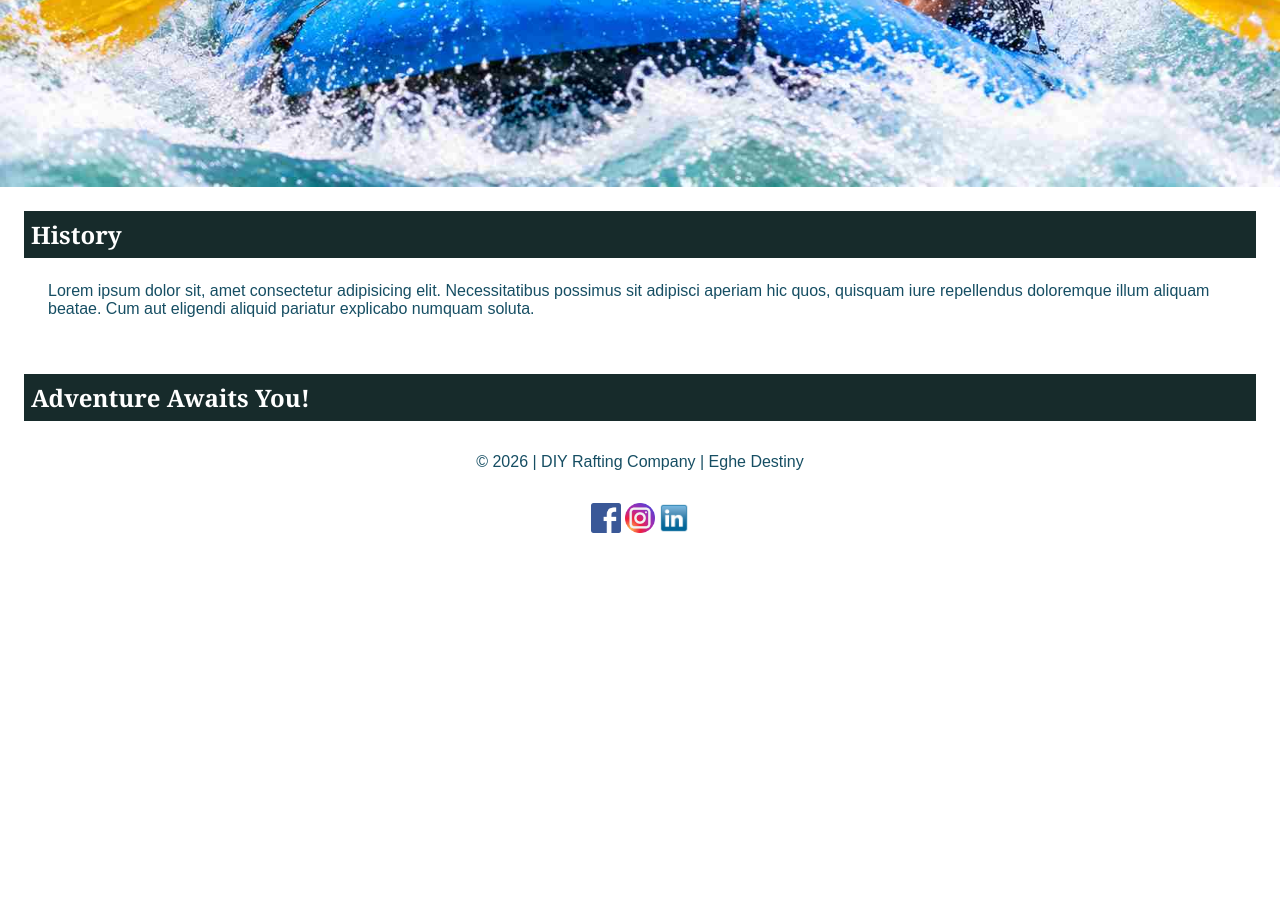
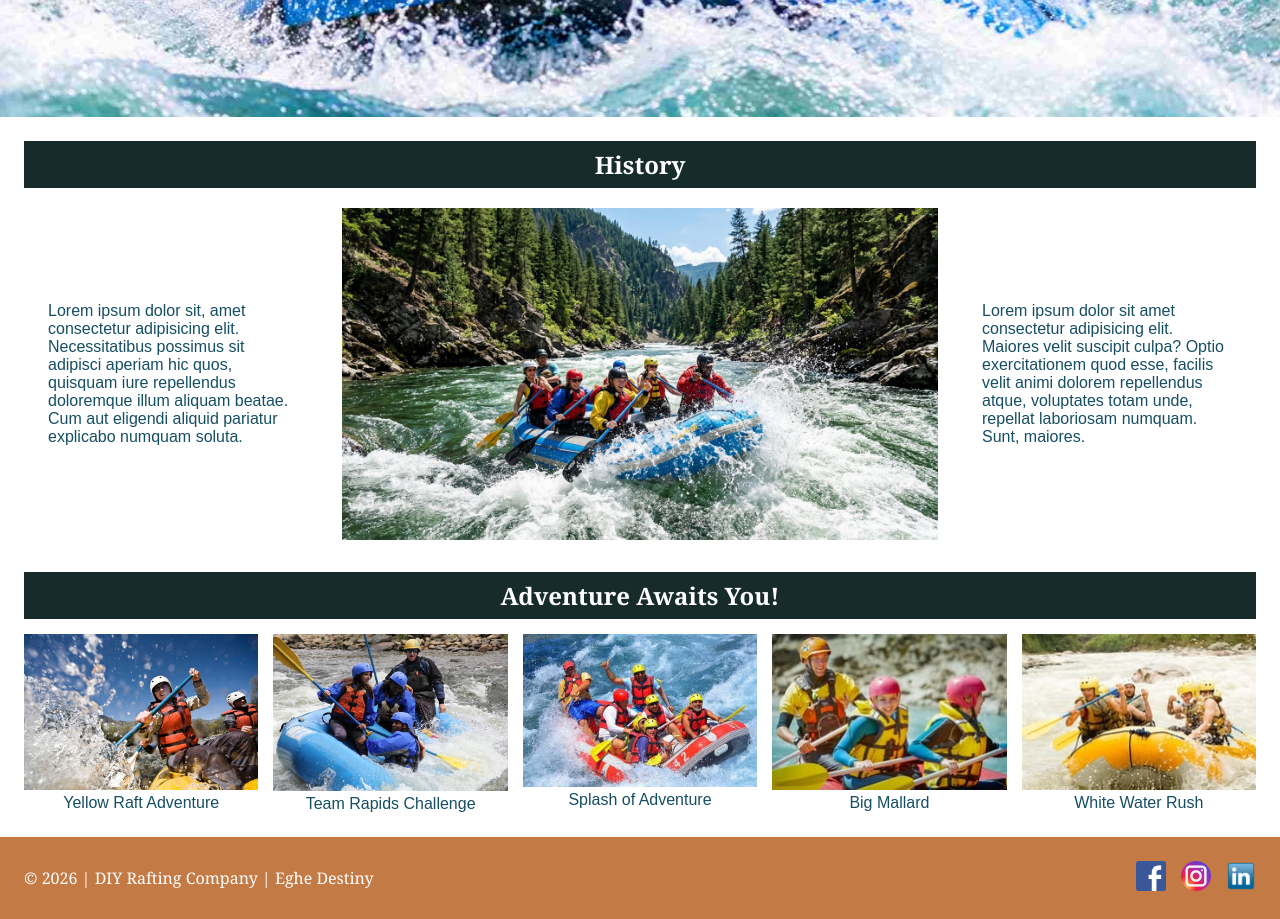
Before and after one commit to diy619/wdd130, a plain HTML site: page wwr/about.html in a window 1280 px wide. Shown: the part 680-1599 px from the top of the page. Before the commit the page ends 1241 px from the top, so only its background shows below. Drawn offline with Linux system fonts and the light colour scheme.

Commit message:
made some flex changes to my abourt us page

```diff
--- a/week04/styles/flexbox.css
+++ b/week04/styles/flexbox.css
@@ -7,16 +7,18 @@ body {
     border: 3px dashed darkcyan;
     background-color: lightyellow;
     display: flex;
-    flex-wrap: wrap;
+    flex-wrap: nowrap;
+
 }
 
 .flex-item {
-    width: 250px;
+    width: 100px;
     margin: 1rem;
     border: 1px solid rgb(0 0 0 / 20%);
     padding: 0.5rem;
     background-color: #bbb;
     color: #333;
+    flex-direction: row-reverse;
 }
 
 .item1 {
--- a/week04/styles/layout.css
+++ b/week04/styles/layout.css
@@ -64,7 +64,3 @@ section {
 }
 
 code {
-    font-family: 'Courier New', Courier, monospace;
-    font-size: smaller;
-    padding: 0.5em;
-}
--- a/wwr/about.html
+++ b/wwr/about.html
@@ -31,14 +31,42 @@
                 <p>Lorem ipsum dolor sit, amet consectetur adipisicing elit. Accusantium inventore officiis at. Voluptatem omnis repudiandae consequatur quae itaque. Culpa cum incidunt labore impedit a modi, minima inventore odio amet blanditiis.</p>
             </article>
         </div>
-        <section>
+
+        <section class="history">
             <h2>History</h2>
             <p>Lorem ipsum dolor sit, amet consectetur adipisicing elit. Necessitatibus possimus sit adipisci aperiam hic quos, quisquam iure repellendus doloremque illum aliquam beatae. Cum aut eligendi aliquid pariatur explicabo numquam soluta.</p>
+            <img src="images/raftr-history.jfif" alt="A group of rafters navigating a river surrounded by green forest">
+            <p>Lorem ipsum dolor sit amet consectetur adipisicing elit. Maiores velit suscipit culpa? Optio exercitationem quod esse, facilis velit animi dolorem repellendus atque, voluptates totam unde, repellat laboriosam numquam. Sunt, maiores.</p>
         </section>
 
-        <section>
+        <section class="adventures">
             <h2>Adventure Awaits You! </h2>
+            <figure>
+                <img src="images/raffting-figure-1.jfif" alt="Rafters paddling together in a yellow inflatable raft on white-water rapids.">
+                <figcaption> Yellow Raft Adventure</figcaption>
+            </figure>
+
+            <figure>
+                <img src="images/raffting-figure-2.jfif" alt="A group of friends enjoying an exciting rafting trip on a river.">
+                <figcaption> Team Rapids Challenge</figcaption>
+            </figure>
+
+            <figure>
+                <img src="images/raffting-figure-3.jfif" alt="	A group of adventurers celebrating together as water splashes around them.">
+                <figcaption> Splash of Adventure </figcaption>
+            </figure>
+
+            <figure>
+                <img src="images/raffting-figure-4.jfif" alt="Rafters navigating a blue river raft through a scenic stretch of water.">
+                <figcaption> Big Mallard</figcaption>
+            </figure>
+
+            <figure>
+                <img src="images/raffting-figure-5.jfif" alt="Rafters paddling through powerful rapids as water splashes around their raft.">
+                <figcaption> White Water Rush </figcaption>
+            </figure>
         </section>
+
     </main>
     <footer>
         <p> © 2026 | DIY Rafting Company | Eghe Destiny</p>
--- a/wwr/styles/rafting.css
+++ b/wwr/styles/rafting.css
@@ -2,6 +2,55 @@
     margin: 0;
     padding: 0;
     box-sizing: border-box;
+}
+
+header {
+    display: grid;
+    grid-template-columns: 1fr 2fr;
+    align-items: center;
+}
+
+nav {
+    display: flex;
+    justify-content: space-around;
+    align-items: center;
+}
+
+.history {
+    display: grid;
+    grid-template-columns: 1fr 2fr 1fr;
+    gap: 20px;
+    align-items: center;
+}
+
+.history h2 {
+    grid-column: 1/4;
+    text-align: center;
+}
+
+.history img {
+    width: 100%;
+    height: auto;
+}
+
+.adventures {
+    display: grid;
+    grid-template-columns: repeat(5, 1fr);
+    gap: 15px;
+}
+
+.adventures h2 {
+    grid-column: 1/6;
+    text-align: center;
+}
+
+.adventures figure {
+    text-align: center;
+}
+
+.adventures img {
+    width: 100%;
+    height: auto;
 }
 
 :root {
@@ -113,5 +162,22 @@ h2 {
 }
 
 footer {
-    text-align: center;
+    background-color: var(--accent2-color);
+    display: flex;
+    align-items: center;
+    width: 100%;
+    height: auto;
 }
+
+footer p {
+    align-self: center;
+    color: var(--secondary-color);
+    font-family: var(--heading-font);
+}
+
+.socialmedia {
+    margin-left: auto;
+    display: flex;
+    justify-content: flex-end;
+    gap: 15px;
+}
```
Also changed, not shown: week04/styles/layout-exercises.css (+11 -2 lines), wwr/images/history-rafting-optimized.jpg (added), wwr/images/raffting-figure-1.jfif (added), wwr/images/raffting-figure-2.jfif (added), wwr/images/raffting-figure-3.jfif (added), wwr/images/raffting-figure-4.jfif (added), wwr/images/raffting-figure-5.jfif (added), wwr/images/raftr-history.jfif (added), 1 other file.
